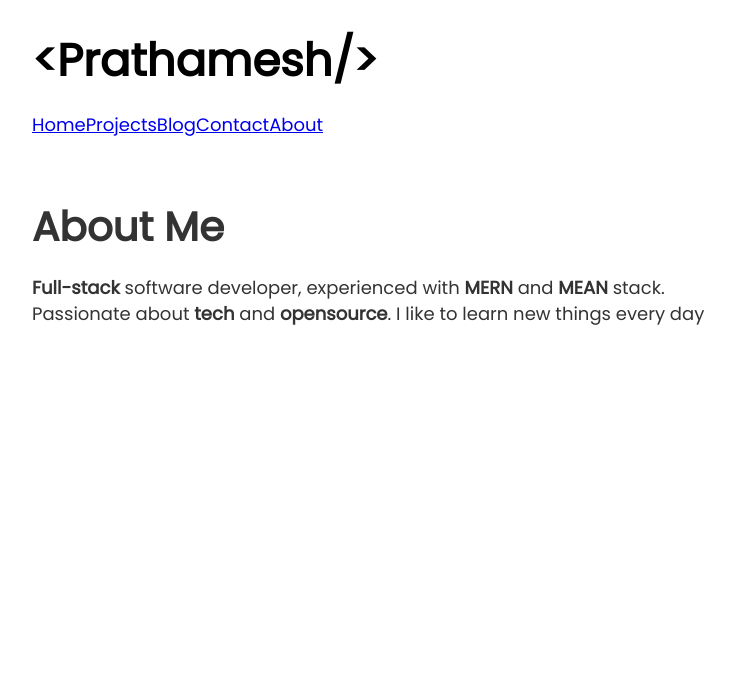
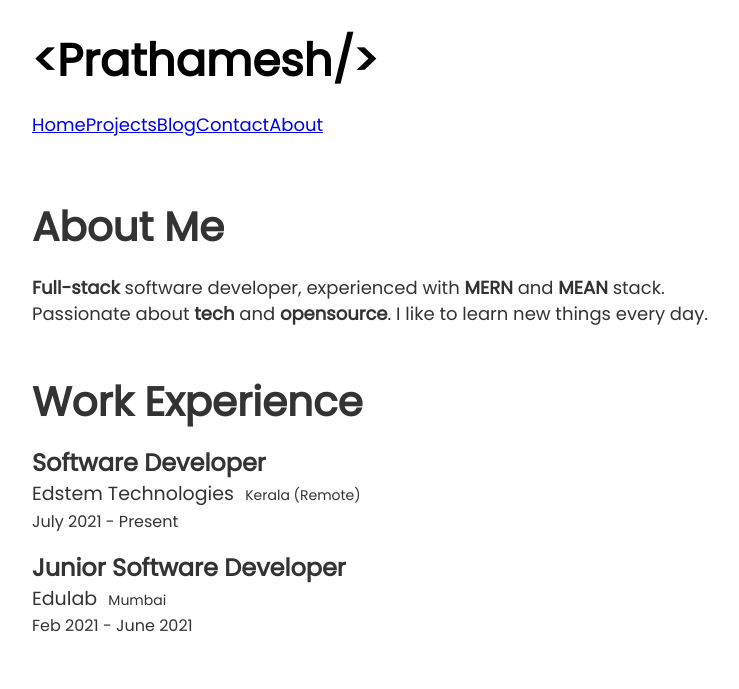
Before and after one commit to Pratham82/portfolio-v4, a Gatsby site: page /about in a window 1280 px wide. Shown: the top 689 px of the page, without its empty margins (251-990 px from the left). Built offline with nearby package versions, Linux system fonts and the light colour scheme; Gatsby itself is replaced by a stand-in of ours.

Commit message:
Updated experience

```diff
--- a/src/pages/about.js
+++ b/src/pages/about.js
@@ -1,13 +1,31 @@
 import React from "react"
 import Layout from "../components/layout"
 import Head from "../components/head"
+import aboutStyles from "../styles/about.module.scss"
 
 const About = () => (
   <Layout>
     <Head title="About" />
     <h1>About Me</h1>
-   <b>Full-stack</b>  software developer, experienced with <b>MERN</b> and <b>MEAN</b> stack.
-    Passionate about <b>tech</b> and <b>opensource</b>. I like to learn new things every day
+    <b>Full-stack</b> software developer, experienced with <b>MERN</b> and{" "}
+    <b>MEAN</b> stack. Passionate about <b>tech</b> and <b>opensource</b>. I
+    like to learn new things every day.
+    <br />
+    <br />
+    <br />
+    <h1>Work Experience</h1>
+    <span className={aboutStyles.designation}>Software Developer</span>
+    <span className={aboutStyles.company}>
+      Edstem Technologies
+      <span className={aboutStyles.location}> &nbsp; Kerala (Remote)</span>
+    </span>
+    <span className={aboutStyles.duration}>July 2021 - Present</span>
+    <span className={aboutStyles.designation}>Junior Software Developer</span>
+    <span className={aboutStyles.company}>
+      Edulab
+      <span className={aboutStyles.location}> &nbsp; Mumbai</span>
+    </span>
+    <span className={aboutStyles.duration}>Feb 2021 - June 2021</span>
   </Layout>
 )
 
--- /dev/null
+++ b/src/styles/about.module.scss
@@ -0,0 +1,24 @@
+.designation {
+  margin-top: 20px;
+  display: block;
+  font-size: 24px;
+  font-weight: bold;
+  padding-bottom: none;
+  margin-bottom: none;
+}
+
+.company {
+  display: block;
+  margin-top: 5px;
+  font-size: 19px;
+  margin-bottom: none;
+}
+
+.duration {
+  display: block;
+  font-size: 16px;
+}
+
+.location {
+  font-size: 14px;
+}
```
